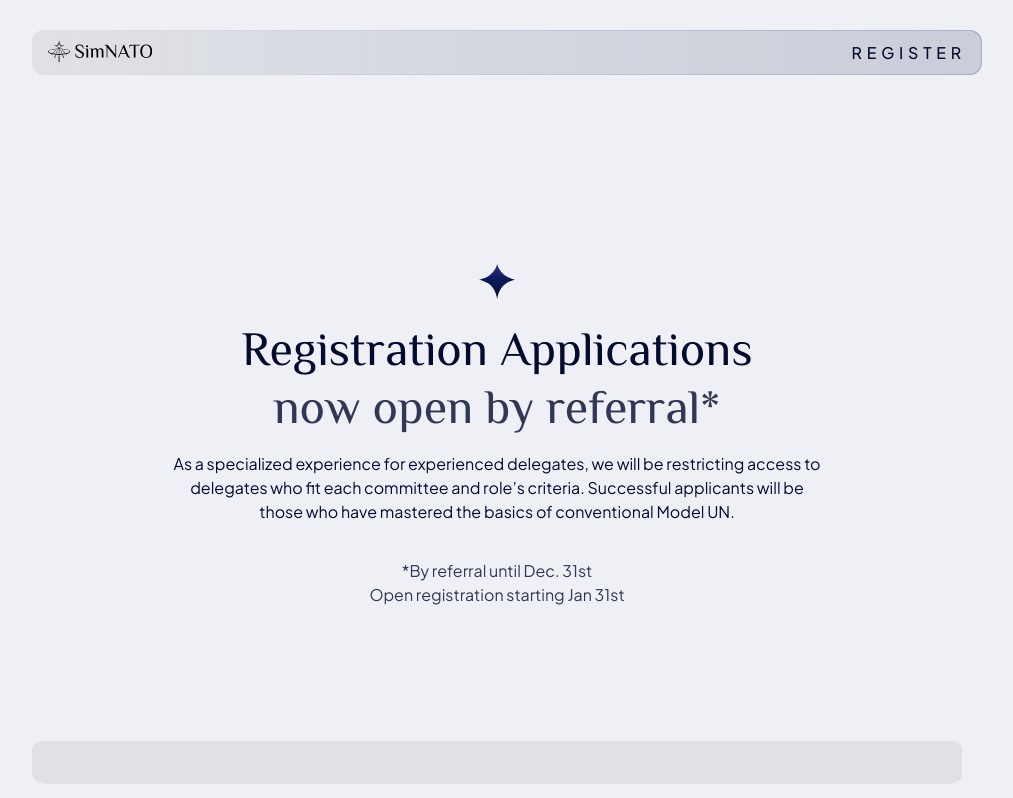
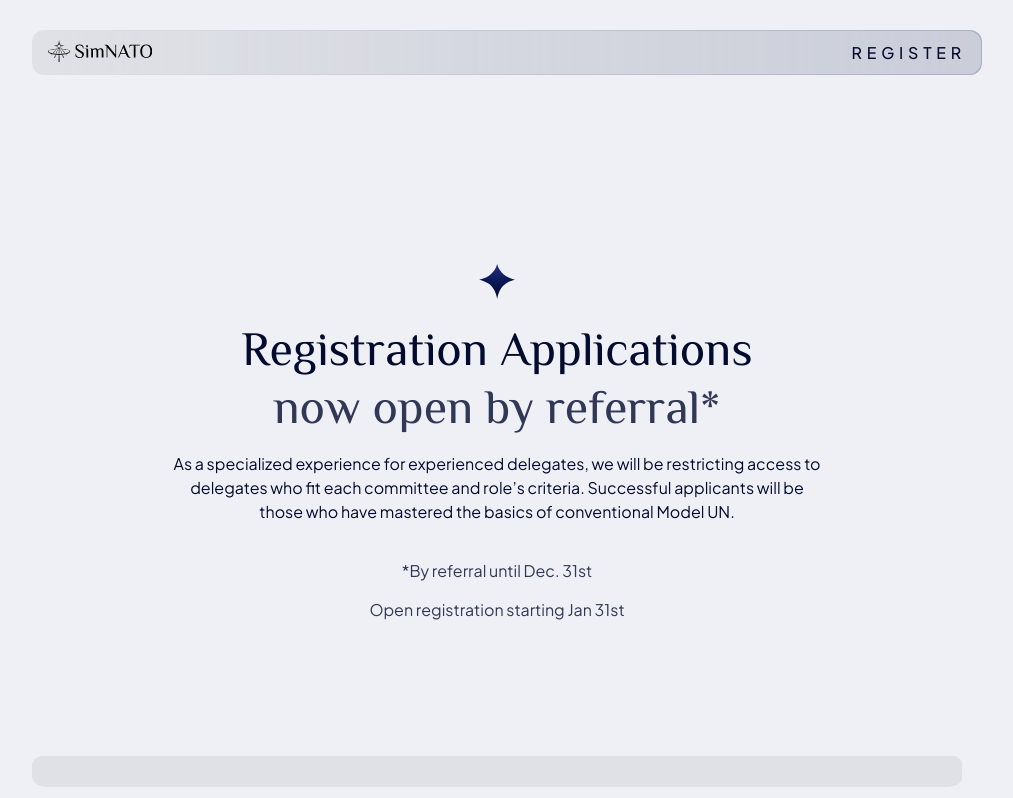
Before and after one commit to oklex/simnato-site, a Next.js app: page /registration in a window 1280 px wide. Shown: the top 798 px of the page, without its empty margins (143-1156 px from the left). Built offline with nearby package versions, Linux system fonts and the light colour scheme.

Commit message:
added text line margins

```diff
--- a/src/ui-library/Text.tsx
+++ b/src/ui-library/Text.tsx
@@ -29,6 +29,10 @@ const TextComponent = styled.div<TextProps>`
 		`
     margin: ${margin};
   `}
+
+  & + & {
+	margin-top: 15px;
+  }
 `;
 
 export const Text: FC<TextProps> = ({
```
